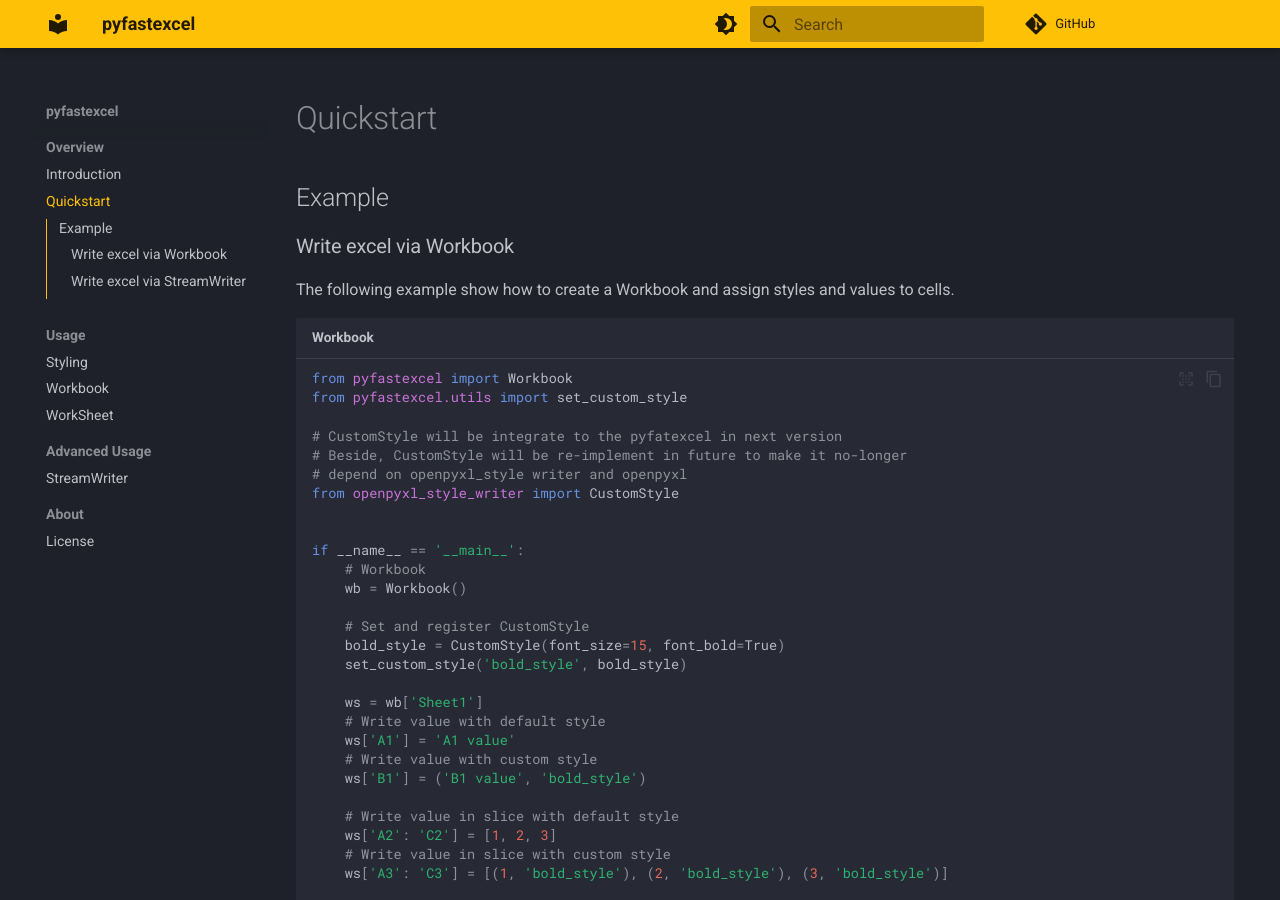
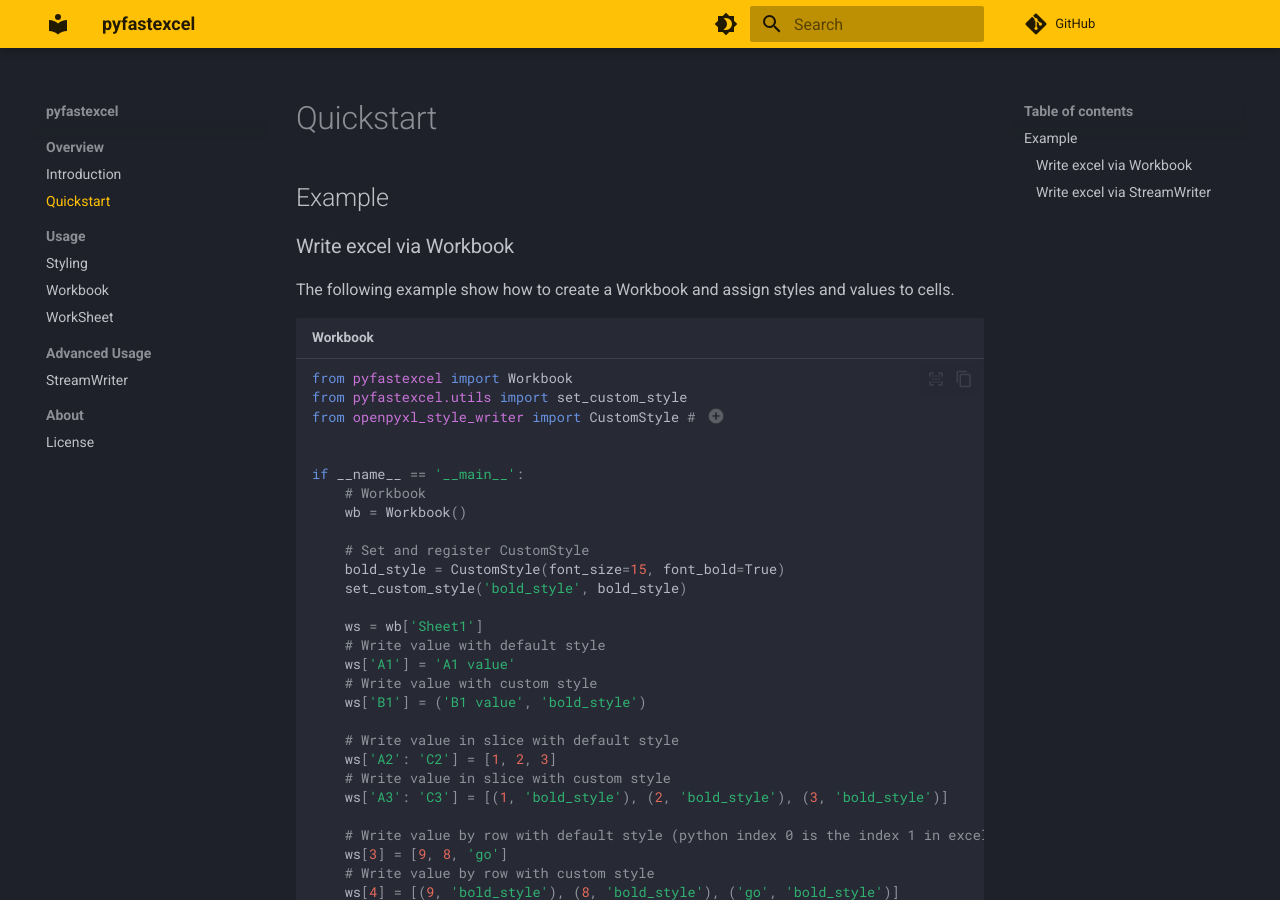
Before and after one commit to Zncl2222/pyfastexcel, an MkDocs documentation site: the page built from docs/quickstart.md, in a window 1280 px wide and 900 px high. Built offline with MkDocs 1.6.1 and Material for MkDocs 9.7.7, drawn with Linux system fonts in a browser that asks for light colours; comment, search, counter and statistics services are not loaded; some of the changed lines change nothing that is shown.

Commit message:
docs: modify style.md and use annote for quickstart examples

````diff
--- a/docs/quickstart.md
+++ b/docs/quickstart.md
@@ -8,11 +8,7 @@
 ```python title="Workbook"
 from pyfastexcel import Workbook
 from pyfastexcel.utils import set_custom_style
-
-# CustomStyle will be integrate to the pyfatexcel in next version
-# Beside, CustomStyle will be re-implement in future to make it no-longer
-# depend on openpyxl_style writer and openpyxl
-from openpyxl_style_writer import CustomStyle
+from openpyxl_style_writer import CustomStyle # (1)
 
 
 if __name__ == '__main__':
@@ -47,6 +43,10 @@
     wb.save(file_path)
 
 ```
+
+1.  CustomStyle will be integrate to the pyfatexcel in next version
+    Beside, CustomStyle will be re-implement in future to make it no-longer
+    depend on openpyxl_style writer and openpyxl
 
 ### Write excel via StreamWriter
 
--- a/docs/style.md
+++ b/docs/style.md
@@ -14,7 +14,60 @@
 
 ### Create CustomStyle
 
-Users can set the `CustomStyle` via the alias defined by `openpyxl_style_writer`. The following code snippet demonstrates the available aliases in CustomStyle.
+Users can set the `CustomStyle` via the alias defined by `openpyxl_style_writer`.
+
+For example we can create a `CustomStyle` where the font is bold and font color is yellow like this.
+
+```python title="CustomStyle"
+from openpyxl_style_writer import CustomStyle
+
+
+yellow_bold_style = CustomStyle(font_bold=True, font_color='ffff00')
+```
+
+Also, you can globally change the default style like
+
+```python title="Change Default Style Globally"
+from openpyxl_style_writer import DefautStyle
+
+
+DefaultStyle.set_default(font_size=16)
+```
+
+Additionally, it is possible to set the style with the original style name from `opnepyxl`
+
+```python title="Set style by params"
+from opnpyxl.styles import Side
+
+from openpyxl_style_writer import CustomStyle
+
+# Create the dict that the key is the style name from openpyxl
+blue_title_font = {
+    'color': '0000ff',
+    'bold': True,
+    'size': 15,
+}
+cyan_title_pattern = {
+    'patternType': 'solid',
+    'fgColor': '00ffff'
+}
+border = {
+    'left': Side(style='medium', color='cccccc'),
+    'right': Side(style='thin', color='cccccc'),
+    'top': Side(style='double', color='cccccc'),
+    'bottom': Side(style='dashed', color='cccccc'),
+}
+
+custom_title_style = CustomStyle(
+    font_params=blue_title_font,
+    fill_params=cyan_titl_patter,
+    border_params=border,
+)
+```
+
+### Alias in CustomStyle
+
+The following code snippet demonstrates the available aliases in CustomStyle.
 
 ```python title="CustomStyle with all arguments"
 from opnepyxl_style_writer import CustomStyle
@@ -56,49 +109,3 @@
     protect=False,
 )
 ```
-
-For example we can create a `CustomStyle` where the font is bold and font color is yellow like this.
-
-```python title="CustomStyle"
-yellow_bold_style = CustomStyle(font_bold=True, font_color='ffff00')
-```
-
-Also, you can globally change the default style like
-
-```python title="Change Default Style Globally"
-from openpyxl_style_writer import DefautStyle
-
-
-DefaultStyle.set_default(font_size=16)
-```
-
-Additionally, it is possible to set the style with the original style name from `opnepyxl`
-
-```python
-from opnpyxl.styles import Side
-
-from openpyxl_style_writer import CustomStyle
-
-# Create the dict that the key is the style name from openpyxl
-blue_title_font = {
-    'color': '0000ff',
-    'bold': True,
-    'size': 15,
-}
-cyan_title_pattern = {
-    'patternType': 'solid',
-    'fgColor': '00ffff'
-}
-border = {
-    'left': Side(style='medium', color='cccccc'),
-    'right': Side(style='thin', color='cccccc'),
-    'top': Side(style='double', color='cccccc'),
-    'bottom': Side(style='dashed', color='cccccc'),
-}
-
-custom_title_style = CustomStyle(
-    font_params=blue_title_font,
-    fill_params=cyan_titl_patter,
-    border_params=border,
-)
-```
--- a/mkdocs.yml
+++ b/mkdocs.yml
@@ -13,7 +13,7 @@
     - content.code.annotate
     - navigation.path
     - navigation.sections
-    - toc.integrate
+    - navigation.top
   palette:
     - scheme: slate
       primary: amber
````
